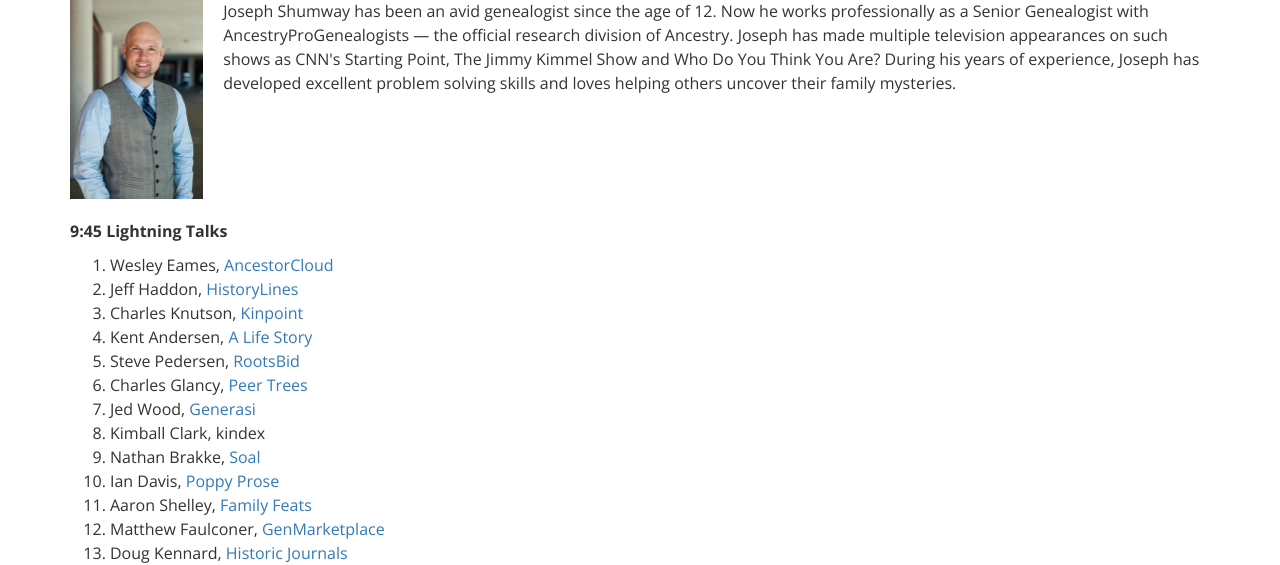
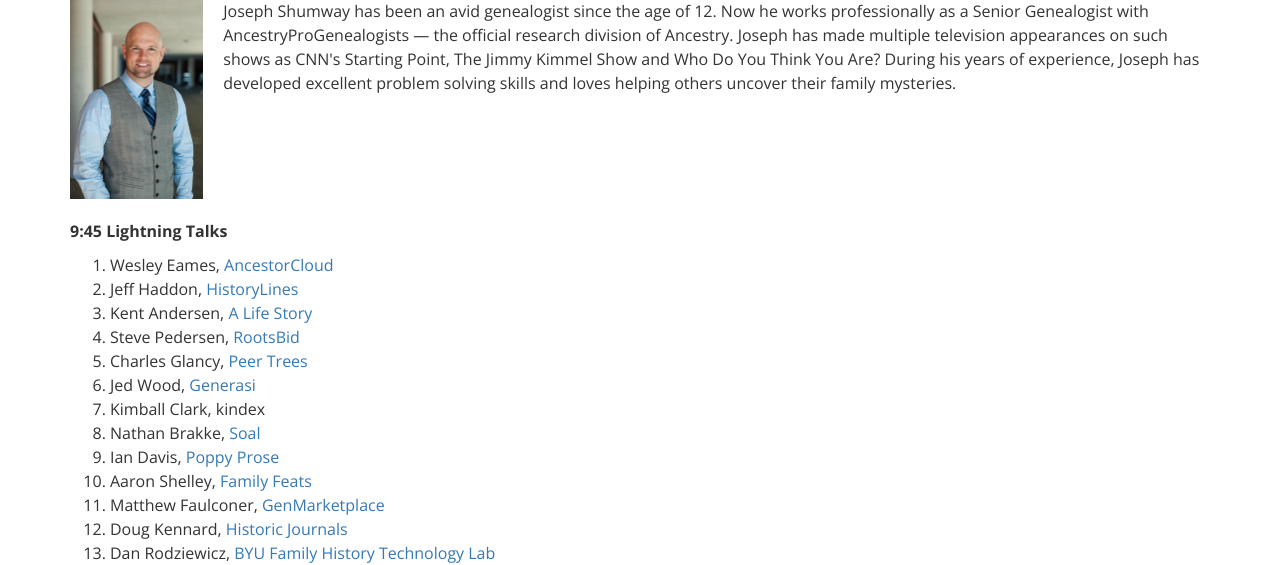
Before and after one commit to byu-fht/fhtw-old, a Flask app: template templates/program.html in a window 1280 px wide. Shown: the part 296-861 px from the top of the page. Run offline with Flask 2, Linux system fonts and the light colour scheme; the template is opened without the code that fills it, so the values that code supplies are empty; some libraries are stand-ins or nearby versions.

Commit message:
Modifying program

```diff
--- a/templates/program.html
+++ b/templates/program.html
@@ -38,7 +38,6 @@
 
 1. Wesley Eames, [AncestorCloud](http://ancestorcloud.com/)
 1. Jeff Haddon, [HistoryLines](https://historylines.com/)
-1. Charles Knutson, [Kinpoint](https://kinpoint.com/)
 1. Kent Andersen, [A Life Story](https://www.youtube.com/watch?v=Q-K_gzedUC4&feature=youtu.be)
 1. Steve Pedersen, [RootsBid](http://rootsbid.com/)
 1. Charles Glancy, [Peer Trees](http://www.peertrees.com/#/)
```
